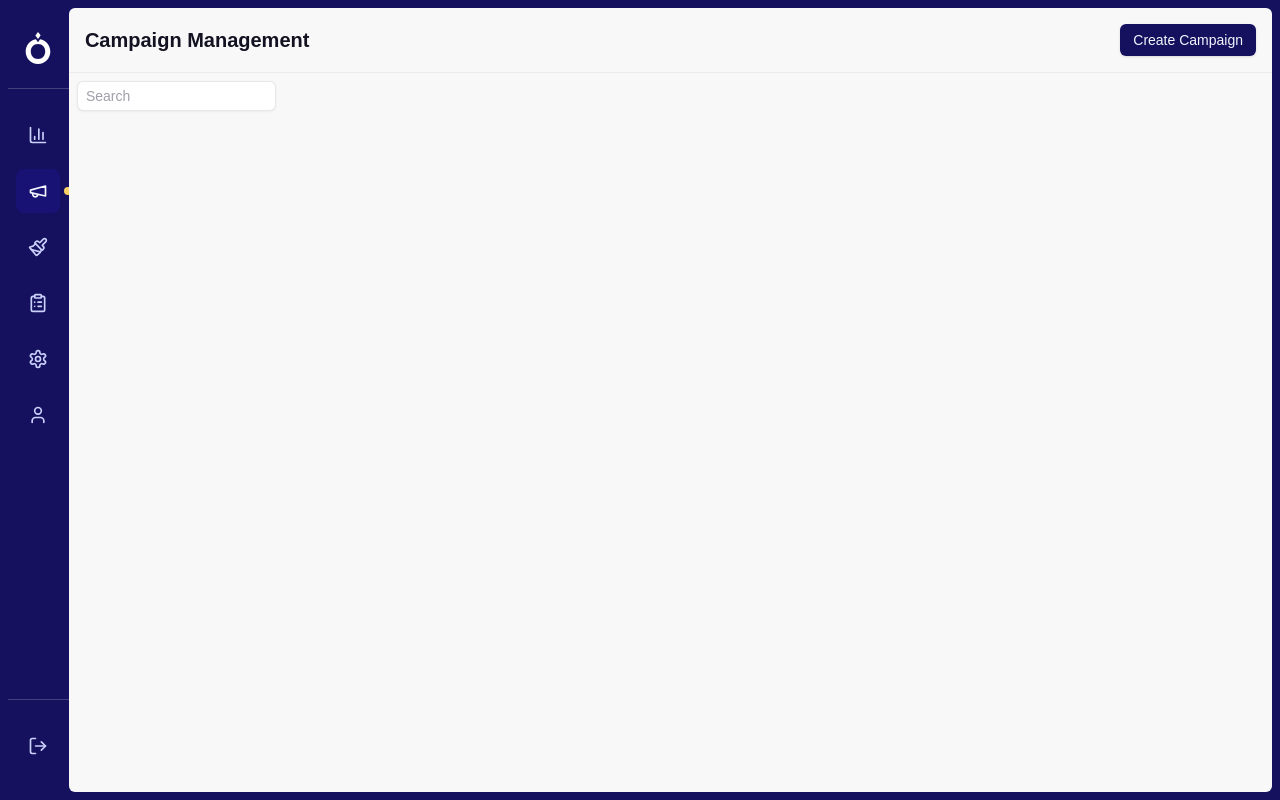
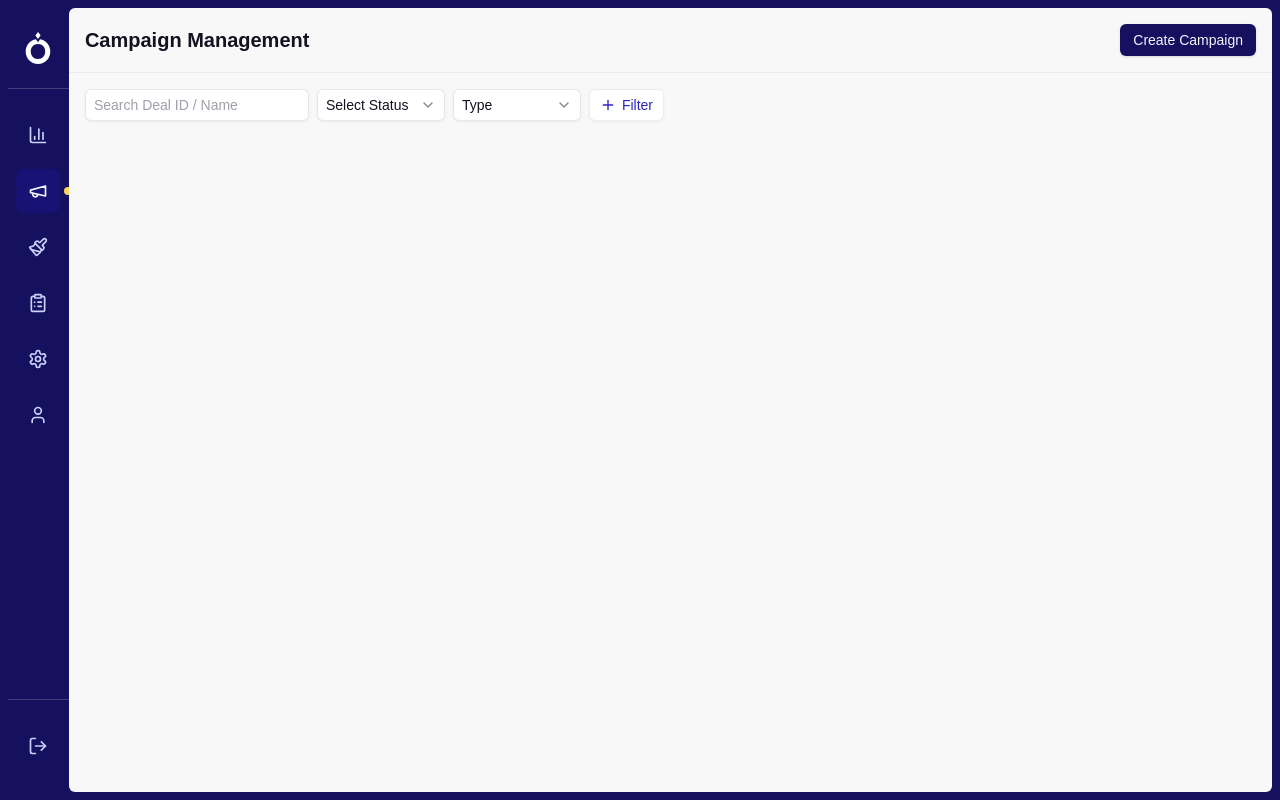
Before and after one commit to raulalgo/shadcn-ui-registry-starter, a Next.js app: page /starters/list_view in a window 1280 px wide. Built offline with nearby package versions, Linux system fonts and the light colour scheme.

Commit message:
First draft of the filter bar

```diff
--- a/src/app/starters/(minimal)/list_view/page.tsx
+++ b/src/app/starters/(minimal)/list_view/page.tsx
@@ -2,6 +2,14 @@ import { GlobalNav } from "@/components/ui/global-nav";
 import { Input } from "@/components/ui/input";
 import { L1Header } from "@/components/ui/l1-header";
 import { Button } from "@/components/ui/button";
+import { FilterIcon, PlusIcon, SearchIcon } from "lucide-react";
+import {
+  Select,
+  SelectContent,
+  SelectItem,
+  SelectTrigger,
+  SelectValue,
+} from "@/components/ui/select";
 
 export default async function MapView() {
   return (
@@ -9,8 +17,40 @@ export default async function MapView() {
       <GlobalNav className="h-full" selectedPage="campaigns" />
       <main className="h-full w-full rounded-md bg-neutral-100">
         <L1Header h1="Campaign Management" />
-        <div className="flex w-full flex-row gap-2 p-2">
-          <Input placeholder="Search" fit="sm" />
+        <div className="flex w-full flex-row gap-2 p-4">
+          <Input
+            placeholder="Search Deal ID / Name"
+            fit="sm"
+            className="w-56"
+          />
+          <Select>
+            <SelectTrigger fit="sm" className="w-32">
+              <SelectValue placeholder="Select Status" />
+            </SelectTrigger>
+            <SelectContent>
+              <SelectItem value="draft">Draft</SelectItem>
+              <SelectItem value="mixed">Mixed</SelectItem>
+              <SelectItem value="proposal">Proposal</SelectItem>
+              <SelectItem value="option">Option</SelectItem>
+              <SelectItem value="confirmed">Confirmed</SelectItem>
+              <SelectItem value="live">Live</SelectItem>
+              <SelectItem value="cancelled">Cancelled</SelectItem>
+            </SelectContent>
+          </Select>
+          <Select>
+            <SelectTrigger fit="sm" className="w-32">
+              <SelectValue placeholder="Type" />
+            </SelectTrigger>
+            <SelectContent>
+              <SelectItem value="guaranteed">Guaranteed</SelectItem>
+              <SelectItem value="non-guaranteed">Non Guaranteed</SelectItem>
+              <SelectItem value="direct">Direct</SelectItem>
+            </SelectContent>
+          </Select>
+          <Button size="sm">
+            <PlusIcon />
+            Filter
+          </Button>
         </div>
       </main>
     </div>
--- a/src/components/ui/select.tsx
+++ b/src/components/ui/select.tsx
@@ -5,6 +5,22 @@ import { CheckIcon, ChevronDownIcon, ChevronUpIcon } from "lucide-react";
 import type * as React from "react";
 
 import { cn } from "@/lib/utils";
+import { cva } from "class-variance-authority";
+
+const selectVariants = cva(
+  "flex rounded-md border border-neutral-950/10 bg-neutral-50 shadow-xs transition-[color,box-shadow] outline-none file:text-neutral-800 placeholder:text-neutral-500 selection:bg-primary-200 disabled:pointer-events-none disabled:cursor-not-allowed disabled:opacity-50 md:text-sm focus-visible:border-ring focus-visible:ring-primary-600 focus-visible:ring-[1px] aria-invalid:border-pinkred-600 aria-invalid:ring-pinkred-600/20 dark:aria-invalid:ring-pinkred-600/40",
+  {
+    variants: {
+      fit: {
+        default: "px-3 py-2 text-base",
+        sm: "px-2 py-1 text-sm",
+      },
+    },
+    defaultVariants: {
+      fit: "default",
+    },
+  },
+);
 
 function Select({
   ...props
@@ -27,17 +43,20 @@ function SelectValue({
 function SelectTrigger({
   className,
   size = "default",
+  fit,
   children,
   ...props
 }: React.ComponentProps<typeof SelectPrimitive.Trigger> & {
   size?: "sm" | "default";
+  fit?: "default" | "sm";
 }) {
   return (
     <SelectPrimitive.Trigger
       data-slot="select-trigger"
       data-size={size}
       className={cn(
-        "border-input focus-visible:border-ring focus-visible:ring-ring/50 aria-invalid:border-destructive aria-invalid:ring-destructive/20 data-[placeholder]:text-muted-foreground dark:bg-input/30 dark:aria-invalid:ring-destructive/40 dark:hover:bg-input/50 [&_svg:not([class*='text-'])]:text-muted-foreground flex w-fit items-center justify-between gap-2 rounded-md border bg-transparent px-3 py-2 text-sm whitespace-nowrap shadow-xs transition-[color,box-shadow] outline-none focus-visible:ring-[3px] disabled:cursor-not-allowed disabled:opacity-50 data-[size=default]:h-9 data-[size=sm]:h-8 *:data-[slot=select-value]:line-clamp-1 *:data-[slot=select-value]:flex *:data-[slot=select-value]:items-center *:data-[slot=select-value]:gap-2 [&_svg]:pointer-events-none [&_svg]:shrink-0 [&_svg:not([class*='size-'])]:size-4",
+        selectVariants({ fit: fit || (size === "sm" ? "sm" : "default") }),
+        "flex w-fit items-center justify-between gap-2 whitespace-nowrap *:data-[slot=select-value]:line-clamp-1 *:data-[slot=select-value]:flex *:data-[slot=select-value]:items-center *:data-[slot=select-value]:gap-2 [&_svg]:pointer-events-none [&_svg]:shrink-0 [&_svg:not([class*='size-'])]:size-4",
         className,
       )}
       {...props}
```
